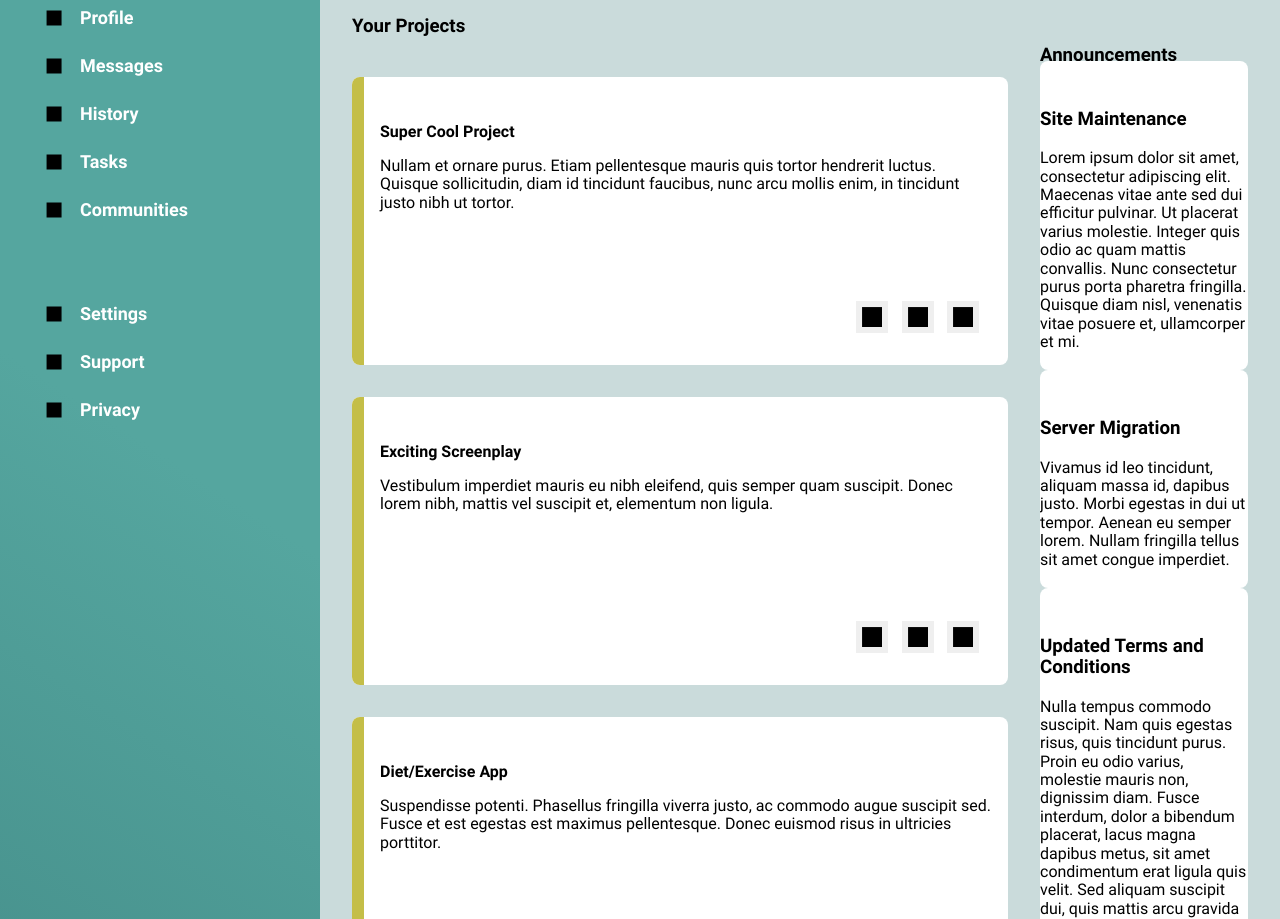
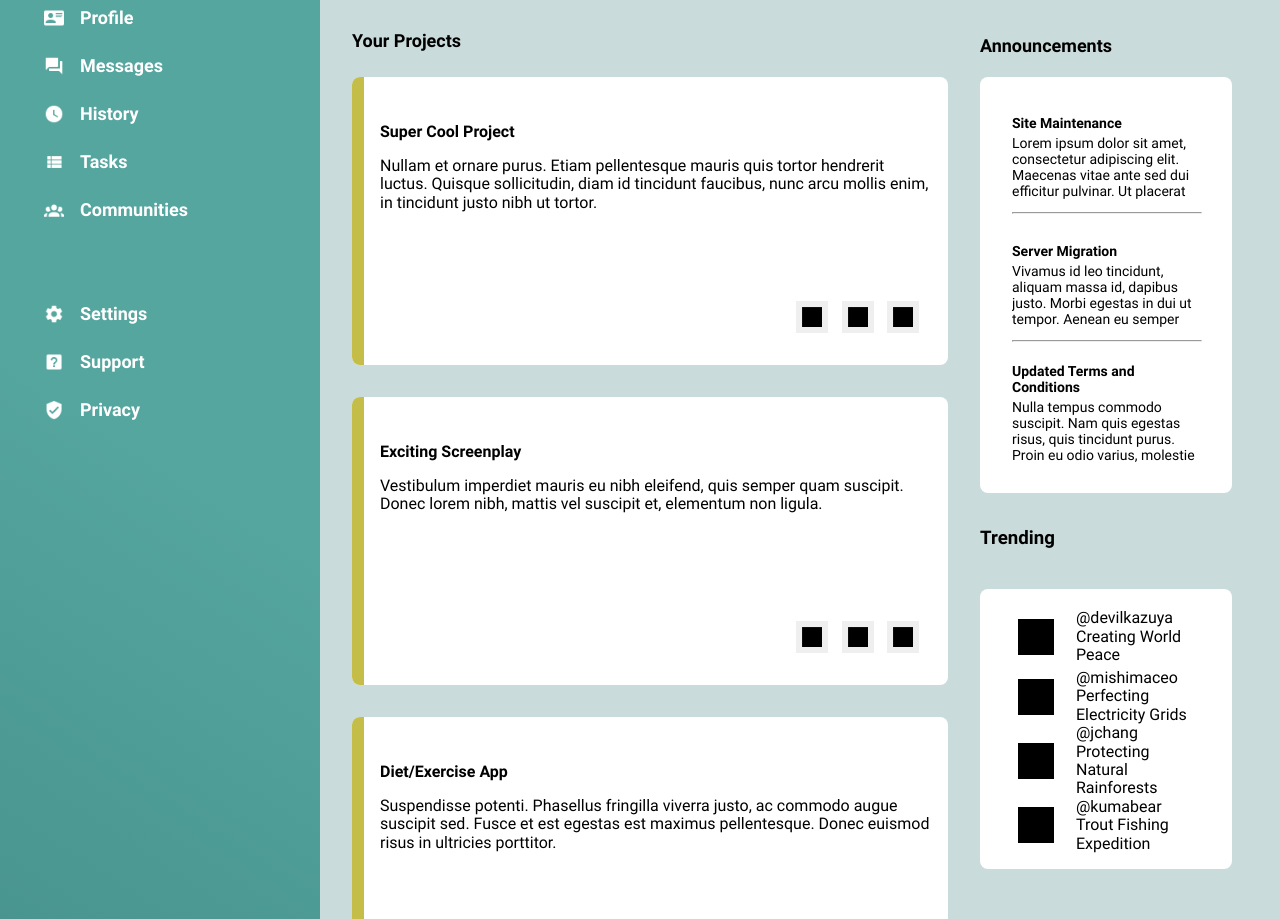
Before and after one commit to DMRobb77/admin-panel-interface-only, a plain HTML site: page index.html in a window 1280 px wide. Shown: the part 178-1097 px from the top of the page. Drawn offline with Linux system fonts and the light colour scheme.

Commit message:
Adjust alignment in right article and swap icons Add HR element to announcements div, fill in the trending section's HTML and set up the trending grids. Begin swapping placeholder images in the left sidebar with final material UI icons.

```diff
--- a/index.html
+++ b/index.html
@@ -12,7 +12,8 @@
     <div class="container">
         <div class="header">
             <div class="searchbar">
-                <img src="square.png" alt="">
+                <img src="icons/magnify.png" alt="search-icon">
+
                 <input type="text" name="search" id="search">
             </div>
             <div class="small-userinfo">
@@ -37,7 +38,7 @@
         </div>
         <div class="sidebar">
             <div class="logo">
-                <img src="square.png" alt="" class="logo-image">
+                <img src="icons/view-dashboard-variant.png" alt="logo" class="logo-icon">
                 <div class="logo-text">
                     Dashboard
                 </div>
@@ -45,42 +46,42 @@
             <div class="upper-nav">
                 <ul>
                     <li class="navlist">
-                        <img src="square.png" alt="">
+                        <img src="icons/home.png" alt="home-icon">
                         <h3>Home</h3>
                     </li>
                     <li class="navlist">
-                        <img src="square.png" alt="">
+                        <img src="icons/card-account-details.png" alt="profile-icon">
                         <h3>Profile</h3>
                     </li>
                     <li class="navlist">
-                        <img src="square.png" alt="">
+                        <img src="icons/forum.png" alt="messages-icon">
                         <h3>Messages</h3>
                     </li>
                     <li class="navlist">
-                        <img src="square.png" alt="">
+                        <img src="icons/clock.png" alt="history-icon">
                         <h3>History</h3>
                     </li>
                     <li class="navlist">
-                        <img src="square.png" alt="">
+                        <img src="icons/view-list.png" alt="tasks-icon">
                         <h3>Tasks</h3>
                     </li>
                     <li class="navlist">
-                        <img src="square.png" alt="">
+                        <img src="icons/account-group.png" alt="communities-icon">
                         <h3>Communities</h3>
                     </li>
             </div>
             <div class="lower-nav">
                 <ul>
                     <li class="navlist">
-                        <img src="square.png" alt="">
+                        <img src="icons/cog.png" alt="settings-icon">
                         <h3>Settings</h3>
                     </li>
                     <li class="navlist">
-                        <img src="square.png" alt="">
+                        <img src="icons/help-box.png" alt="support-icon">
                         <h3>Support</h3>
                     </li>
                     <li class="navlist">
-                        <img src="square.png" alt="">
+                        <img src="icons/shield-check.png" alt="privacy-icon">
                         <h3>Privacy</h3>
                     </li>
                 </ul>
@@ -190,7 +191,7 @@
                 </div>
             </div>
             <div class="article-right">
-                <h3 class="announce-header">Announcements</h3>
+                <h3 class="announce-section-header">Announcements</h3>
                 <div class="announcements">
                     <div class="announce-tile">
                         <h3 class="announce-header">Site Maintenance</h3>
@@ -203,6 +204,7 @@
                             et, ullamcorper et mi.
                         </div>
                     </div>
+                    <hr>
                     <div class="announce-tile">
                         <h3 class="announce-header">Server Migration</h3>
                         <div>
@@ -212,6 +214,7 @@
                             imperdiet.
                         </div>
                     </div>
+                    <hr>
                     <div class="announce-tile">
                         <h3 class="announce-header">Updated Terms and Conditions</h3>
                         <div>
@@ -232,17 +235,38 @@
                         <div class="trending-tile">
                             <div class="user-tile">
                                 <img src="square.png" alt="">
-                                user
+                                <div class="userinfo">
+                                    <span class="username">@devilkazuya</span>
+                                    <span class="userproject">Creating World
+                                        Peace</span>
+                                </div>
                             </div>
                             <div class="user-tile">
                                 <img src="square.png" alt="">
-                                user
+                                <div class="userinfo">
+                                    <span class="username">@mishimaceo</span>
+                                    <span class="userproject">Perfecting Electricity
+                                        Grids
+                                    </span>
+                                </div>
                             </div>
                             <div class="user-tile">
-                                user
+                                <img src="square.png" alt="">
+                                <div class="userinfo">
+                                    <span class="username">@jchang</span>
+                                    <span class="userproject">Protecting Natural
+                                        Rainforests
+                                    </span>
+                                </div>
                             </div>
                             <div class="user-tile">
-                                user
+                                <img src="square.png" alt="">
+                                <div class="userinfo">
+                                    <span class="username">@kumabear</span>
+                                    <span class="userproject">Trout Fishing
+                                        Expedition
+                                    </span>
+                                </div>
                         </div>
                     </div>
                 </div>
--- a/style.css
+++ b/style.css
@@ -61,7 +61,7 @@ h1, h2, h3, h4 {
     grid-column: 2;
     grid-row: 2;
     display: grid;
-    grid-template-columns: 3fr 1fr;
+    grid-template-columns: 3fr minmax(300px, 25%);
     grid-template-rows: 1fr;
     background-color: #cadbdb;
 }
@@ -204,7 +204,7 @@ h1, h2, h3, h4 {
     display: grid;
     grid-template-rows: 18rem;
     grid-auto-rows: 18rem;
-    grid-template-columns: repeat(auto-fill, minmax(22rem, 1fr));
+    grid-template-columns: repeat(auto-fill, minmax(24rem, 1fr));
     gap: 2rem;
     margin: 1rem 2rem;
     padding-bottom: 5rem;
@@ -266,31 +266,54 @@ h1, h2, h3, h4 {
     grid-row: 1;
     grid-column: 2 / 3;
     display: grid;
-    grid-template-rows: 4rem 1fr 4rem 1fr;
+    grid-template-rows: 4rem 28rem 4rem 1fr;
+    margin-right: 1rem;
+    height: 12rem;
 }
 
 .article-header{
     margin-left: 2rem;
+    padding-top: 1rem;
+    font-size: 18px;
+}
+
+.announce-section-header {
+    grid-row: 1;
+    padding-top: 1.3rem;
+    font-size: 18px;
+}
+
+.announcements {
+    grid-row: 2 / 3;
+    margin: 1rem 2rem 1rem 0;
+    display: grid;
+    grid-template-rows: 7rem 1rem 7rem 1rem 7rem;
+    background-color: white;
+    border-radius: 8px;
+    padding: 1rem 2rem;
+    align-items: center;
+}
+
+.announcements hr {
+    width: 100%;
 }
 
 .announce-header {
-    grid-row: 1;
-    margin-top: 3rem;
-}
-
-.announcements {
-    grid-row: 2;
-    margin-right: 2rem;
-    display: grid;
+    font-size: 14px;
+    margin-bottom: 0.25rem;
+    margin-top: 1rem;
 }
 
 .announce-tile {
-    background-color: white;
     width: 100%;
     border-radius: 8px;
+
 }
 
 .announce-tile div {
+    font-size: 14px;
+    height: 4rem;
+    line-clamp: 4;
     overflow: hidden;
     text-overflow: ellipsis;
 }
@@ -299,15 +322,22 @@ h1, h2, h3, h4 {
     grid-row: 3;
 }
 
+
 .trending {
     grid-row: 4;
+    background-color: white;
+    border-radius: 8px;
+    margin: 1rem 2rem 1rem 0;
 }
 
 .trending-tile {
-    border-radius: 8px;
-    background-color: white;
+    display: grid;
+    grid-template-rows: 4rem;
+    padding: 1rem 2rem;
 }
 
 .user-tile {
-
+    display: grid;
+    grid-template-columns: 4rem 1fr;
+    align-items: center;
 }
```
Also changed, not shown: icons/account-group.png (added), icons/bell-ring-outline.png (added), icons/card-account-details.png (added), icons/clock.png (added), icons/cog.png (added), icons/eye-plus-outline.png (added), icons/forum.png (added), icons/help-box.png (added), icons/home.png (added), icons/magnify.png (added), icons/share-variant-outline.png (added), icons/shield-check.png (added), icons/star-plus-outline.png (added), icons/view-dashboard-variant.png (added), 1 more files.
